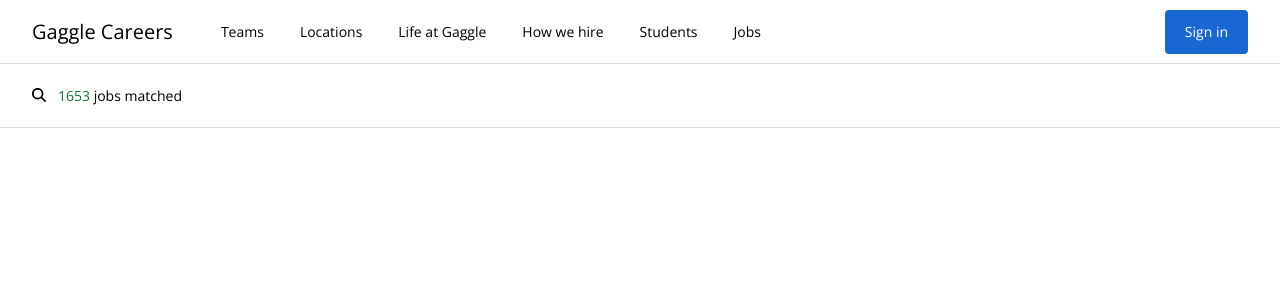
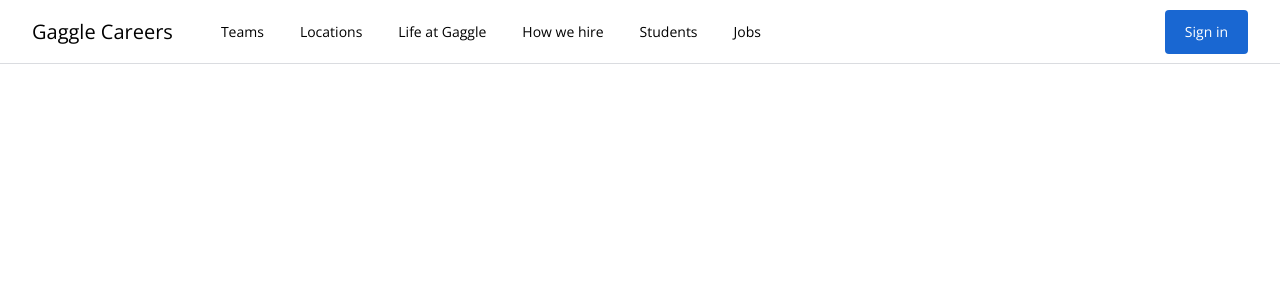
Before and after one commit to neopythe/job-search, a Vue app: page / in a window 1280 px wide. Shown: the top 300 px of the page. Built offline with nearby package versions, Linux system fonts and the light colour scheme.

Commit message:
conditionally render subnav

```diff
--- a/src/components/MainNav.vue
+++ b/src/components/MainNav.vue
@@ -31,7 +31,7 @@
           />
         </div>
       </div>
-      <SubNav />
+      <SubNav v-if="isLoggedIn" />
     </div>
   </header>
 </template>
```
